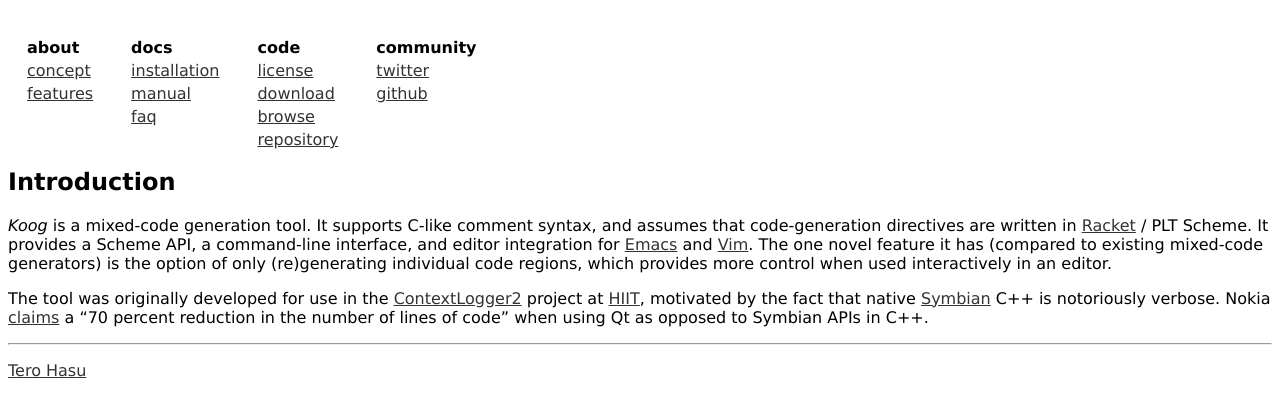
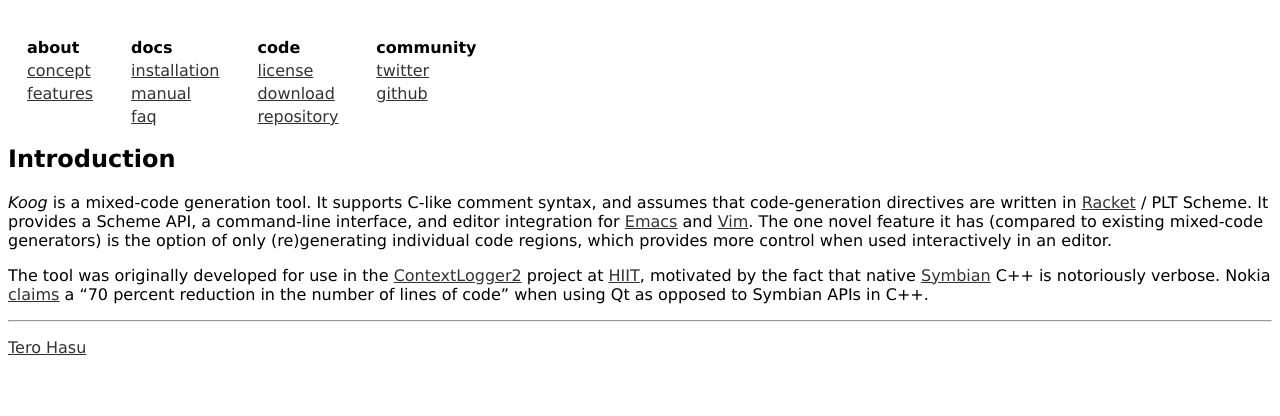
Before and after one commit to contextlogger/koog, a plain HTML site: page index.html in a window 1280 px wide. Shown: the part 62-478 px from the top of the page. Drawn offline with Linux system fonts and the light colour scheme.

Commit message:
github upload rule

```diff
--- a/index.html
+++ b/index.html
@@ -66,7 +66,6 @@
     <tr><td><span class="navtitle">code</span></td></tr>
     <tr><td><a class="navitem" href="LICENSE">license</a></td></tr>
     <tr><td><a class="navitem" href="dist/">download</a></td></tr>
-    <tr><td><a class="navitem" href="src/">browse</a></td></tr>
     <tr><td><a class="navitem" href="manual/manual.html#(part._repo)">repository</a></td></tr>
   </table>
 
```
Also changed, not shown: 1 other file.
